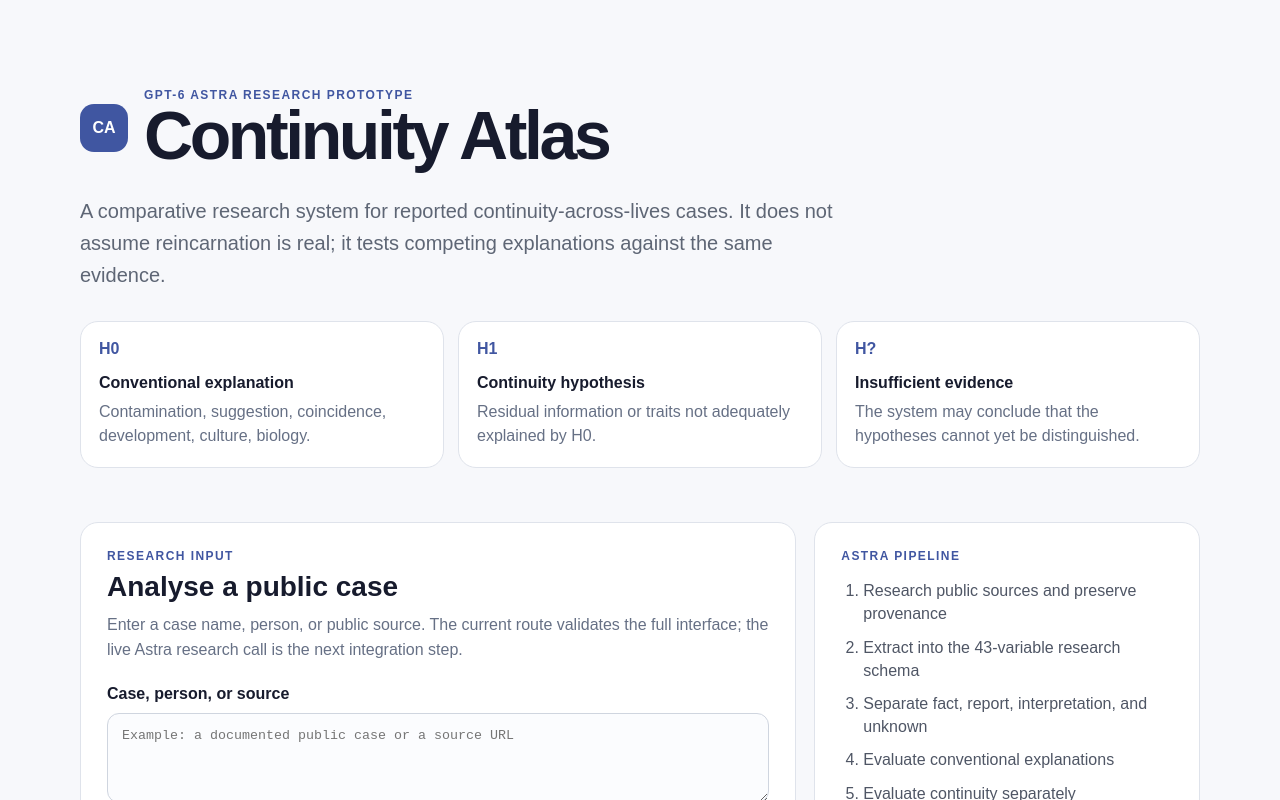
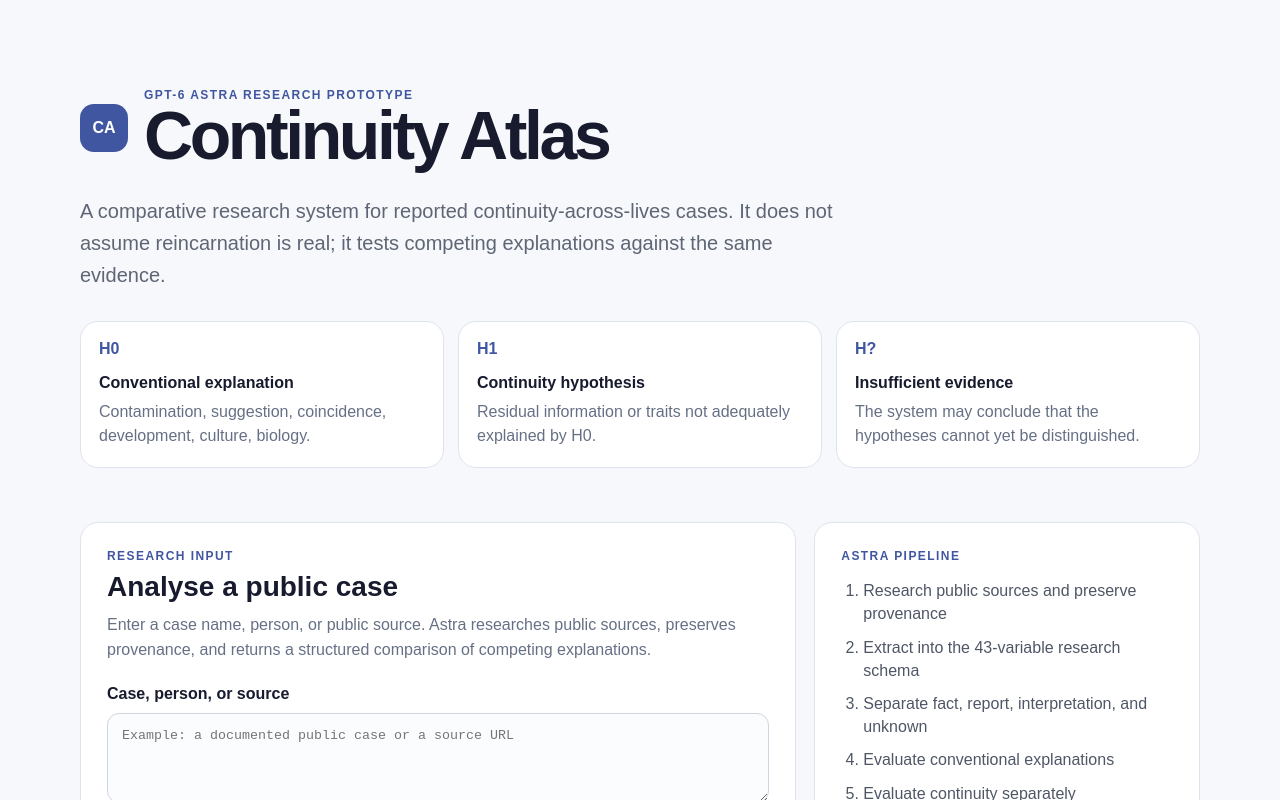
Before and after one commit to Dom-33/continuity-atlas, a Next.js app: page / in a window 1280 px wide. Shown: the top 800 px of the page. Built offline with nearby package versions, Linux system fonts and the light colour scheme.

Commit message:
Update interface for live Astra research

```diff
--- a/app/page.tsx
+++ b/app/page.tsx
@@ -97,8 +97,8 @@ export default function Home() {
           <p className={styles.sectionLabel}>Research input</p>
           <h2>Analyse a public case</h2>
           <p className={styles.muted}>
-            Enter a case name, person, or public source. The current route validates the
-            full interface; the live Astra research call is the next integration step.
+            Enter a case name, person, or public source. Astra researches public sources,
+            preserves provenance, and returns a structured comparison of competing explanations.
           </p>
 
           <form onSubmit={handleSubmit} className={styles.form}>
```
